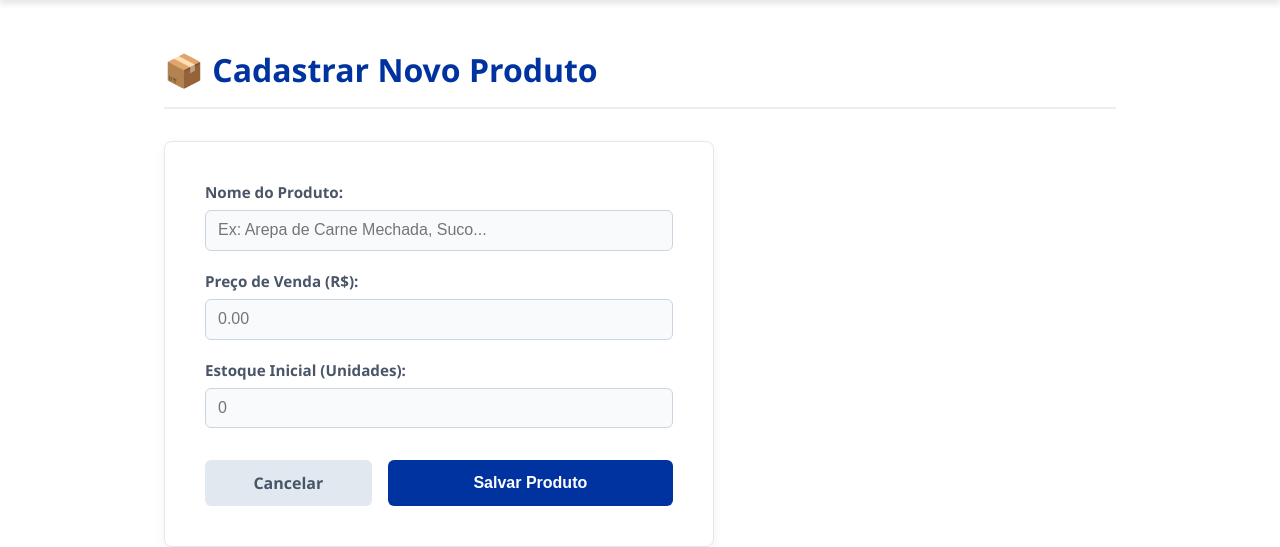
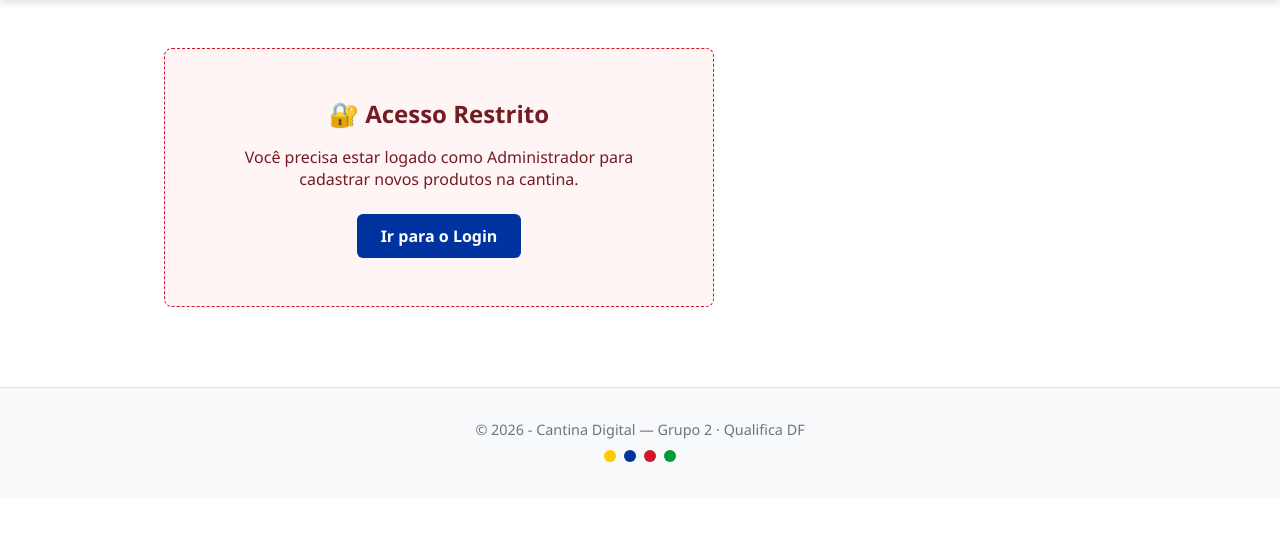
Before and after one commit to oswaldojavierlopezquijada/ArepaPop, a Flask app: page /cadastrar-produto in a window 1280 px wide. Shown: the part 67-614 px from the top of the page. After the commit the page ends 529 px from the top, so only its background shows below. Run offline with Flask 3, Linux system fonts and the light colour scheme.

Commit message:
login de adm adicionado

```diff
--- a/templates/cadastrar_produto.html
+++ b/templates/cadastrar_produto.html
@@ -100,7 +100,35 @@
         background-color: #cbd5e1;
         color: #1e293b;
     }
+
+    /* Caixa de Bloqueio para não-administradores */
+    .caixa-restrita {
+        text-align: center;
+        padding: 3rem;
+        background-color: #fff5f5;
+        border: 1px dashed var(--vermelho-venezuela);
+        border-radius: 8px;
+        color: #721c24;
+        max-width: 550px;
+    }
+
+    .btn-fazer-login {
+        display: inline-block;
+        margin-top: 1.5rem;
+        background-color: var(--azul-predominante);
+        color: white;
+        padding: 0.7rem 1.5rem;
+        border-radius: 6px;
+        text-decoration: none;
+        font-weight: bold;
+    }
+
+    .btn-fazer-login:hover {
+        background-color: #002266;
+    }
 </style>
+
+{% if session.get('admin') %}
 
     <div class="form-header">
         <h1>📦 Cadastrar Novo Produto</h1>
@@ -132,4 +160,14 @@
         </form>
     </div>
 
+{% else %}
+
+    <div class="caixa-restrita">
+        <h2>🔐 Acesso Restrito</h2>
+        <p style="margin-top: 1rem;">Você precisa estar logado como Administrador para cadastrar novos produtos na cantina.</p>
+        <a href="{{ url_for('login') }}" class="btn-fazer-login">Ir para o Login</a>
+    </div>
+
+{% endif %}
+
 {% endblock %}
```
Also changed, not shown: templates/login.html (added). Lines whose indentation alone changed are shown as unchanged.
